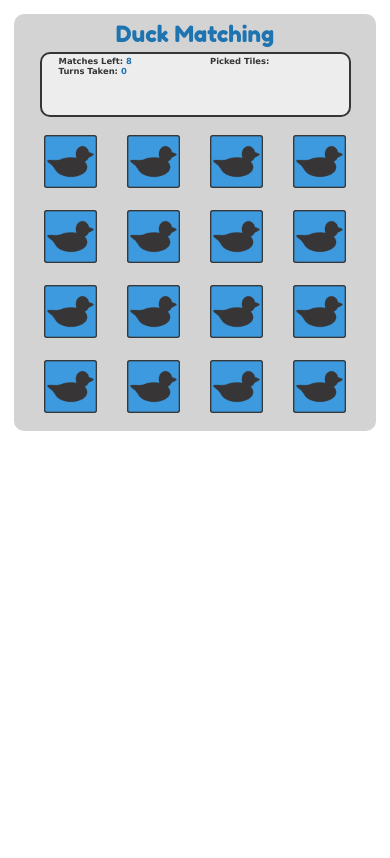
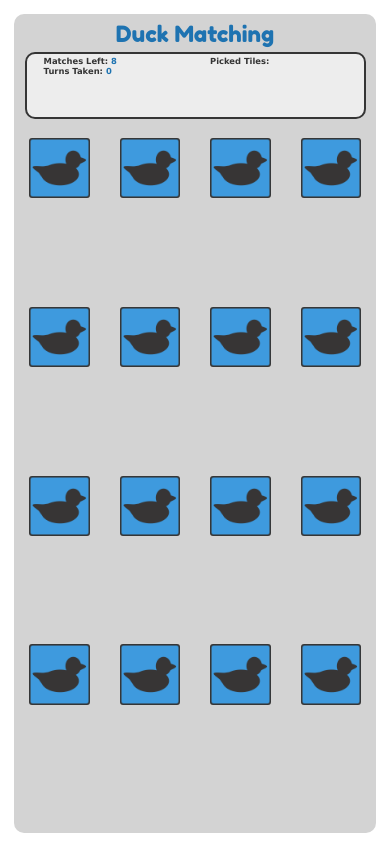
Before and after one commit to kellim/matching-game, a plain HTML site: page index.html in a window 390 px wide. Drawn offline with nearby package versions, Linux system fonts and the light colour scheme.

Commit message:
Add height responsiveness
Playing the game using a laptop screen required scrolling.

Updated data-bind for displaying tile images because Knockout
uses display: none to hide images and that was causing bootstrap
to collapse rows when images were hidden unless the tile class
was given a pixel value.

```diff
--- a/css/style.css
+++ b/css/style.css
@@ -1,9 +1,16 @@
+html,
+body,
+.col-xs-3 {
+  height: 100%;
+}
 
 .container {
   max-width: 768px;
   background-color: #d3d3d3;
-  margin-top: .75em;
+  margin: 1em auto;
+  padding: 0 0 1.25em 0;
   border-radius: 10px;
+  height: 97%;
 }
 
 /* Title and Stats */
@@ -22,8 +29,7 @@
   font: bold 1em Verdana, Arial, sans-serif;
   border: 2px solid;
   border-radius: 10px;
-  height: 65px;
-  overflow-y: auto;
+  min-height: 4.5em;
 }
 
 .turns-taken,
@@ -35,14 +41,17 @@
 /* Game */
 .duck-row {
   margin: 0 .25em;
+  height: 21%;
 }
 
 .tile {
+  height: 100%;
+
   padding: 1.3em 0;
-  height: 200px;
 }
 
 .tile-img {
+  max-height: 100%;
   border-radius: 5%;
 }
 
@@ -91,6 +100,7 @@
 
   .stats {
     font-size: .6em;
+    min-height: 8em;
   }
 
   /* Game */
@@ -98,18 +108,8 @@
     margin: 0;
   }
 
-  .tile {
-    height: 135px;
-  }
-
   /* Game Over Window */
   .game-over {
     font-size: 1.5em;
   }
 }
-
-@media screen and (max-width: 415px) {
-  .tile {
-    height: 75px;
-  }
-}
--- a/index.html
+++ b/index.html
@@ -52,10 +52,8 @@
     <script type="text/html" id="tile-template">
       <div class="col-xs-3">
         <div class="tile">
-          <img src="" alt="" class="img-responsive center-block tile-img" data-bind="attr: {src: 'img/dtile-back.png'},
-                visible: !imageVisible() && !matched(), click: $parent.pickTile">
-          <img src="" alt="" class="img-responsive center-block hidden tile-img" data-bind="attr: {src: image},
-                visible: imageVisible, css: { hidden: false }">
+          <img src="" alt="tile" class="img-responsive center-block tile-img"
+            data-bind="attr: { src: imageUrl() }, style: { visibility: !matched() ? 'visible' : 'hidden' }, click: $parent.pickTile">
         </div>
       </div>
     </script>
--- a/js/app.js
+++ b/js/app.js
@@ -78,6 +78,16 @@ var Tile = function(data) {
   this.image = ko.observable(data.image);
   this.matched = ko.observable(false);
   this.imageVisible = ko.observable(false);
+
+  // Determine if you show the tile image side or the back of tile
+  this.imageUrl = ko.computed(function() {
+    console.log('image visible: ' + this.imageVisible());
+    if (this.imageVisible()) {
+      return this.image;
+    } else {
+      return 'img/dtile-back.png';
+    }
+  }, this);
 };
 
 var ViewModel = function() {
@@ -163,12 +173,10 @@ var ViewModel = function() {
   // It shows the tiles for 1.5 seconds and the turn is over. It calls initializeTurn()
   // to start the next turn.
   this.matchFound = function() {
-    console.log('match found');
+    setTimeout(function(){
     self.pickedTile1().matched(true);
     self.pickedTile2().matched(true);
     self.matchesLeft(self.matchesLeft() - 1);
-    console.log(self.matchesLeft());
-    setTimeout(function(){
       self.toggleVisibility(self.pickedTile1());
       self.toggleVisibility(self.pickedTile2());
       self.initializeTurn();
@@ -211,7 +219,7 @@ var ViewModel = function() {
   this.playAgain = function() {
     self.matchesLeft(self.NUM_TILES);
     self.turnsTaken(0);
-    self.tileList.removeAll()
+    self.tileList.removeAll();
     self.initializeGame();
     self.initializeTurn();
   };
```
